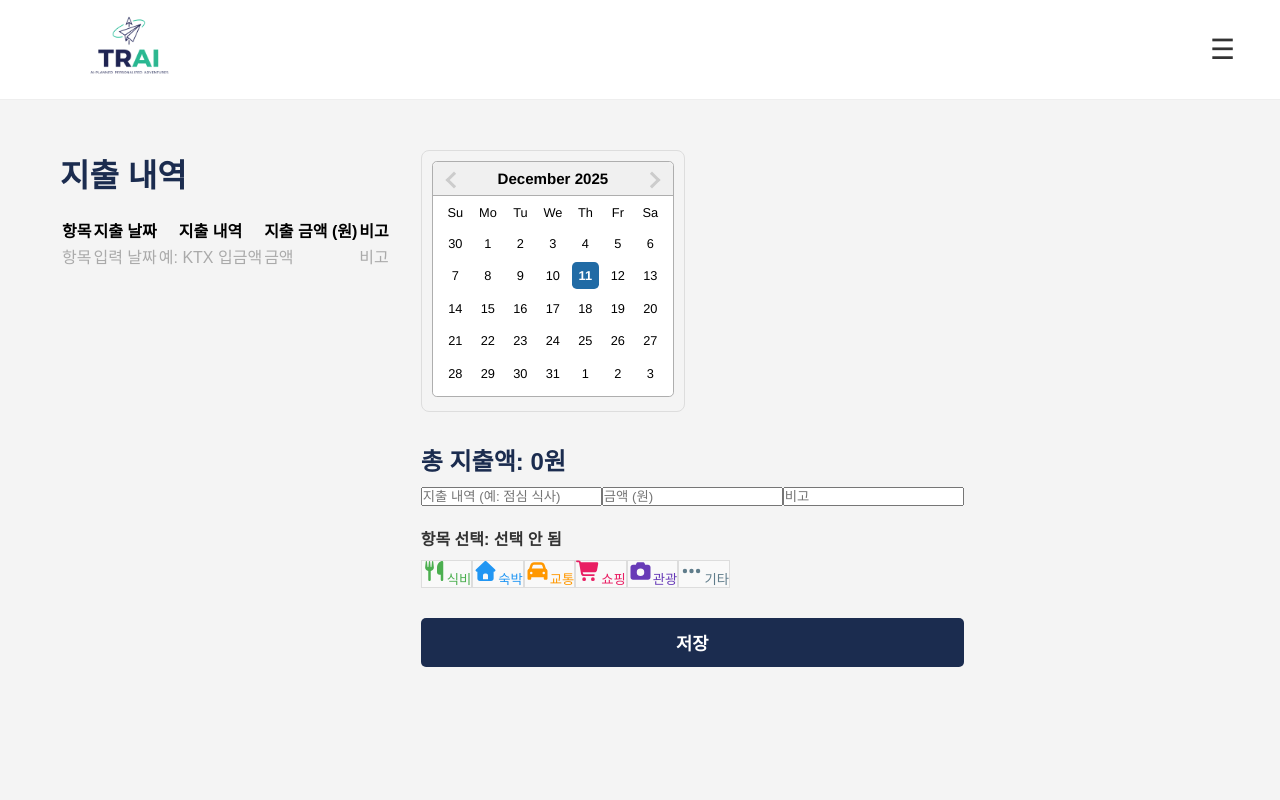
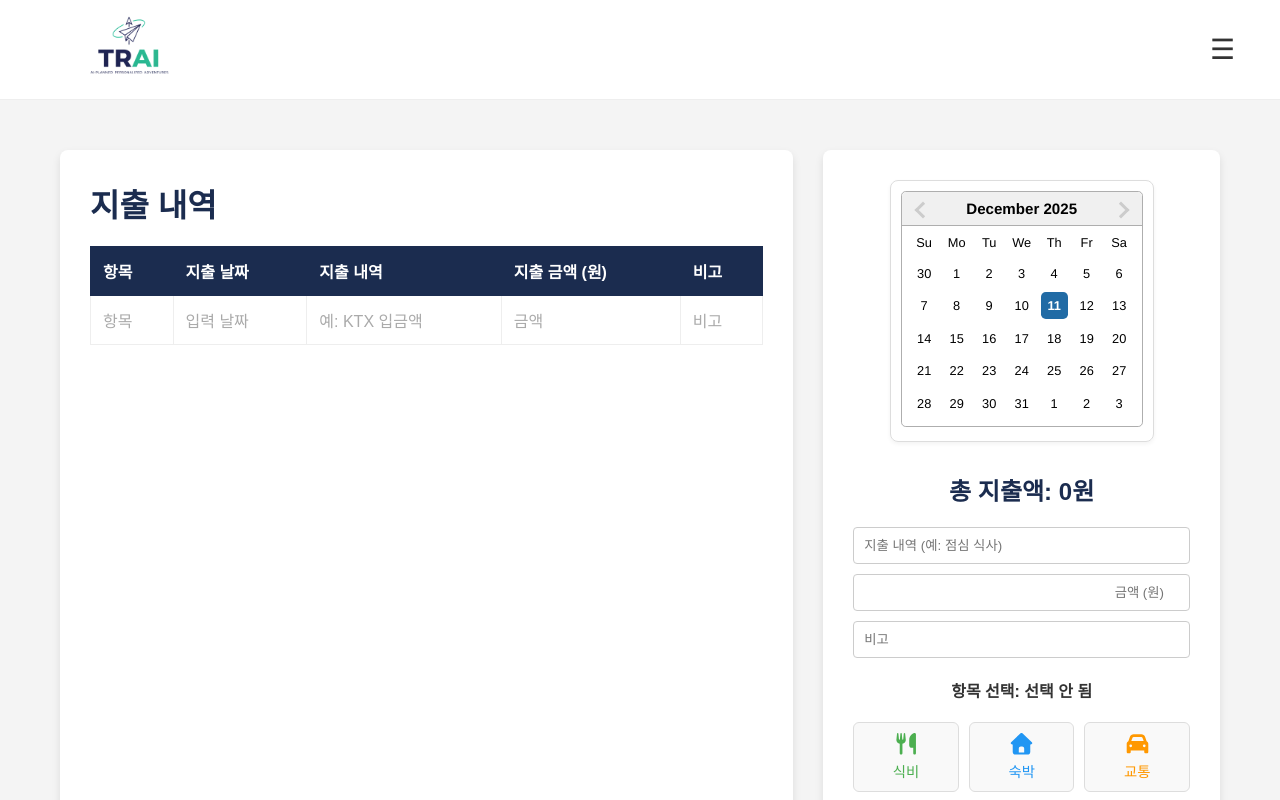
Before and after one commit to Roh37Chef/TRAI, a React (Vite) app in the folder frontend/: page /moneypage in a window 1280 px wide. Built offline with nearby package versions, Linux system fonts and the light colour scheme; what react-naver-maps would draw is missing.

Commit message:
Update MoneyPage.jsx

```diff
--- a/frontend/src/pages/MoneyPage.jsx
+++ b/frontend/src/pages/MoneyPage.jsx
@@ -1,9 +1,9 @@
-// src/pages/MoneyPage.jsx (최종 - 가계부 기능 및 캘린더 통합)
+// src/pages/MoneyPage.jsx (최종 - 디자인 복구 및 캘린더 기능 통합)
 
 import React, { useState } from 'react';
 import Header from '../components-ui/Header';
-import DatePicker from 'react-datepicker'; // 👈 DatePicker 추가
-import 'react-datepicker/dist/react-datepicker.css'; // DatePicker CSS 추가
+import DatePicker from 'react-datepicker';
+import 'react-datepicker/dist/react-datepicker.css';
 
 import { FontAwesomeIcon } from '@fortawesome/react-fontawesome';
 import { faUtensils, faHome, faCar, faShoppingCart, faCamera, faEllipsisH } from '@fortawesome/free-solid-svg-icons';
@@ -19,21 +19,96 @@ const CATEGORIES = [
 ];
 
 const styles = {
-    // ... (기타 스타일 유지)
     container: {
         maxWidth: '1200px',
         margin: '50px auto',
         padding: '0 20px',
         display: 'flex',
         gap: '30px',
-        minHeight: 'calc(100vh - 100px)', // Header 높이 100px로 복구 가정
+        // 헤더 높이 100px 복구 가정
+        minHeight: 'calc(100vh - 100px)',
     },
-    // ... (leftPanel, rightPanel, table, th, td, inputGroup, input, categoryGrid, categoryButton 유지)
+    leftPanel: {
+        flex: 2,
+        backgroundColor: '#fff',
+        padding: '30px',
+        borderRadius: '8px',
+        boxShadow: '0 4px 8px rgba(0,0,0,0.1)',
+    },
+    rightPanel: {
+        flex: 1,
+        backgroundColor: '#fff',
+        padding: '30px',
+        borderRadius: '8px',
+        boxShadow: '0 4px 8px rgba(0,0,0,0.1)',
+        textAlign: 'center',
+    },
+    table: {
+        width: '100%',
+        borderCollapse: 'collapse',
+        marginTop: '20px',
+        border: '1px solid #1B2C4F' // 테이블 외곽선 추가 (디자인 강조)
+    },
+    th: {
+        backgroundColor: '#1B2C4F',
+        color: 'white',
+        padding: '12px',
+        textAlign: 'left',
+        border: '1px solid #1B2C4F',
+    },
+    td: {
+        border: '1px solid #eee',
+        padding: '12px',
+        textAlign: 'left',
+    },
+    inputGroup: {
+        marginBottom: '20px',
+        marginTop: '20px',
+    },
+    input: {
+        width: '100%',
+        padding: '10px',
+        borderRadius: '4px',
+        border: '1px solid #ccc',
+        boxSizing: 'border-box',
+        marginBottom: '10px',
+        textAlign: 'right',
+    },
+    // 👇 항목 버튼 3x2 그리드 스타일 (요청 반영) 👇
+    categoryGrid: {
+        display: 'grid',
+        gridTemplateColumns: 'repeat(3, 1fr)',
+        gap: '10px',
+        marginTop: '20px',
+    },
+    categoryButton: {
+        padding: '10px 5px',
+        border: '1px solid #ddd',
+        borderRadius: '6px',
+        backgroundColor: '#f9f9f9',
+        cursor: 'pointer',
+        fontSize: '0.9em',
+        display: 'flex',
+        flexDirection: 'column',
+        alignItems: 'center',
+        justifyContent: 'center',
+        height: '70px',
+        transition: 'background-color 0.2s',
+    },
+    // 캘린더 컨테이너 스타일
+    calendarContainer: {
+        display: 'inline-block',
+        border: '1px solid #ddd',
+        padding: '10px',
+        borderRadius: '8px',
+        marginBottom: '30px',
+        boxShadow: '0 2px 4px rgba(0,0,0,0.05)',
+    }
 };
 
 function MoneyPage() {
-    const [expenses, setExpenses] = useState([]); // 지출 목록 (테이블 데이터)
-    const [selectedDate, setSelectedDate] = useState(new Date()); // 👈 캘린더에서 선택된 날짜
+    const [expenses, setExpenses] = useState([]);
+    const [selectedDate, setSelectedDate] = useState(new Date());
 
     const [currentExpense, setCurrentExpense] = useState({
         id: Date.now(),
@@ -44,14 +119,12 @@ function MoneyPage() {
     });
 
     // 총 지출액 계산
-    const totalAmount = expenses.reduce((sum, item) => sum + (parseInt(item.amount.replace(/,/g, '')) || 0), 0); // 포맷팅된 금액 처리
+    const totalAmount = expenses.reduce((sum, item) => sum + (parseInt(item.amount.replace(/,/g, '')) || 0), 0);
 
-    // 날짜 변경 핸들러
     const handleDateChange = (date) => {
         setSelectedDate(date);
     };
 
-    // 항목 선택 핸들러
     const handleCategorySelect = (category) => {
         setCurrentExpense({
             ...currentExpense,
@@ -59,7 +132,6 @@ function MoneyPage() {
         });
     };
 
-    // 지출 내역/금액 입력 핸들러
     const handleInputChange = (e) => {
         const { name, value } = e.target;
         setCurrentExpense({
@@ -68,7 +140,6 @@ function MoneyPage() {
         });
     };
 
-    // 저장 버튼 핸들러
     const handleSave = () => {
         if (!currentExpense.description || !currentExpense.amount || !currentExpense.category) {
             alert("지출 내역, 금액, 항목을 모두 입력/선택해주세요.");
@@ -77,8 +148,8 @@ function MoneyPage() {
 
         const newExpense = {
             ...currentExpense,
-            date: selectedDate.toISOString().split('T')[0], // 👈 선택된 날짜 반영
-            amount: parseInt(currentExpense.amount).toLocaleString(), // 금액 포맷팅
+            date: selectedDate.toISOString().split('T')[0],
+            amount: parseInt(currentExpense.amount).toLocaleString(),
             categoryName: currentExpense.category.name,
             id: Date.now(),
         };
@@ -93,12 +164,10 @@ function MoneyPage() {
             amount: '',
             memo: '',
         });
-        // 캘린더 날짜는 유지
     };
 
     return (
         <div style={{ minHeight: '100vh', backgroundColor: '#f4f4f4' }}>
-            {/* Header는 showMenuButton=true로 햄버거 메뉴를 가정합니다. */}
             <Header showMenuButton={true} />
 
             <div style={styles.container}>
@@ -125,6 +194,7 @@ function MoneyPage() {
                                     <td style={styles.td}>{item.memo}</td>
                                 </tr>
                             ))}
+                            {/* 테이블 내용이 비어있을 때의 플레이스홀더 */}
                             {expenses.length === 0 && (
                                 <tr>
                                     <td style={{...styles.td, color: '#aaa'}}>항목</td>
@@ -140,16 +210,16 @@ function MoneyPage() {
 
                 {/* 2. 오른쪽 패널: 입력 및 캘린더 */}
                 <div style={styles.rightPanel}>
-                    {/* 👇👇👇 캘린더 통합 영역 👇👇👇 */}
-                    <div style={{ display: 'inline-block', border: '1px solid #ddd', padding: '10px', borderRadius: '8px', marginBottom: '30px' }}>
+
+                    {/* 캘린더 통합 영역 */}
+                    <div style={styles.calendarContainer}>
                         <DatePicker
                             selected={selectedDate}
                             onChange={handleDateChange}
-                            inline // 캘린더를 항상 보이게 설정
+                            inline
                             dateFormat="yyyy년 MM월 dd일"
                         />
                     </div>
-                    {/* 👆👆👆 캘린더 통합 영역 👆👆👆 */}
 
                     <h3 style={{ margin: '0 0 10px 0', fontSize: '1.5em', color: '#1B2C4F' }}>
                         총 지출액: {totalAmount.toLocaleString()}원
@@ -187,7 +257,7 @@ function MoneyPage() {
 
                     <h4 style={{ margin: '20px 0 10px 0', color: '#333' }}>항목 선택: {currentExpense.category?.name || '선택 안 됨'}</h4>
 
-                    {/* 항목 버튼 3x3 그리드 */}
+                    {/* 항목 버튼 3x2 그리드 */}
                     <div style={styles.categoryGrid}>
                         {CATEGORIES.map((cat) => (
                             <button
```
